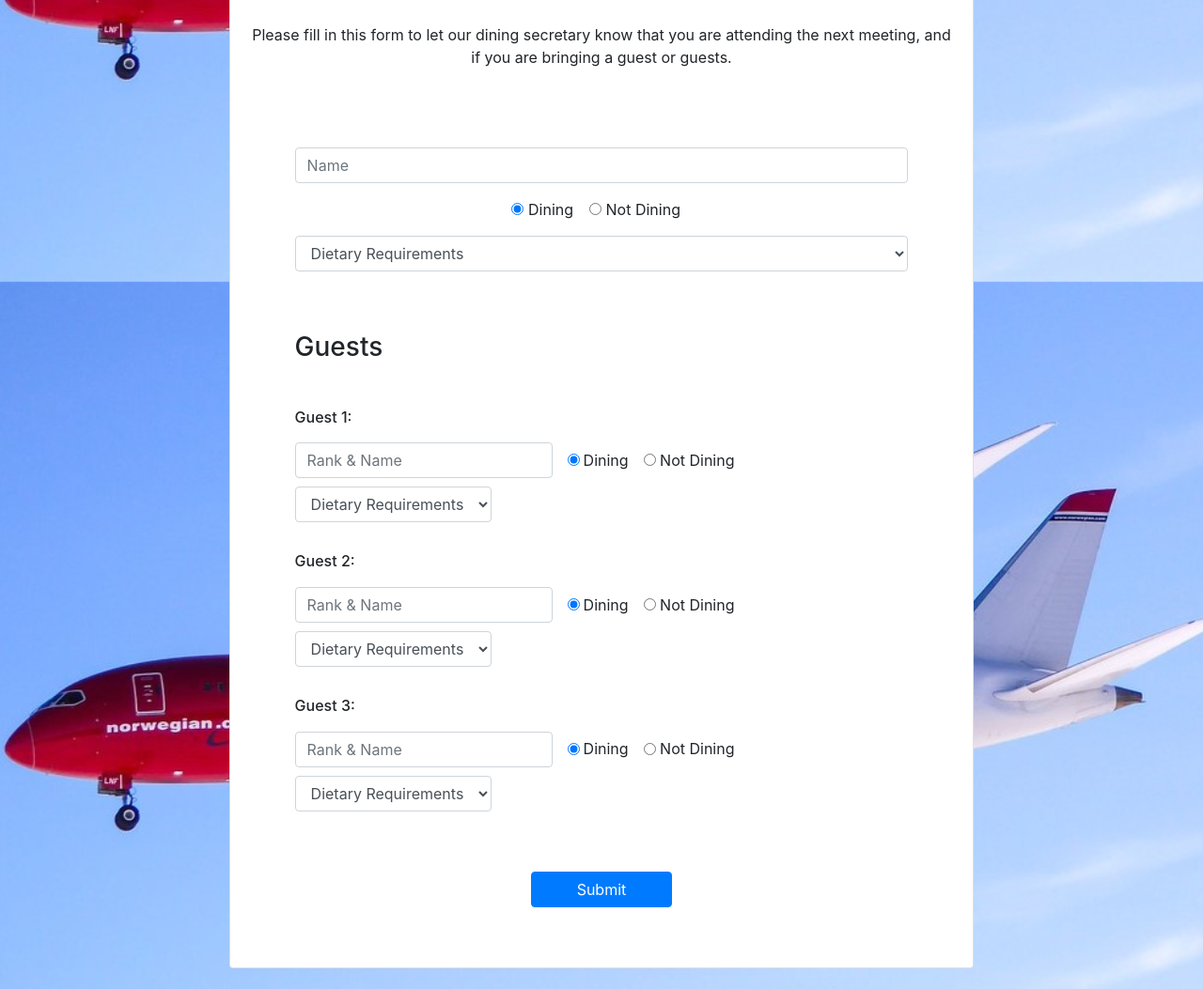
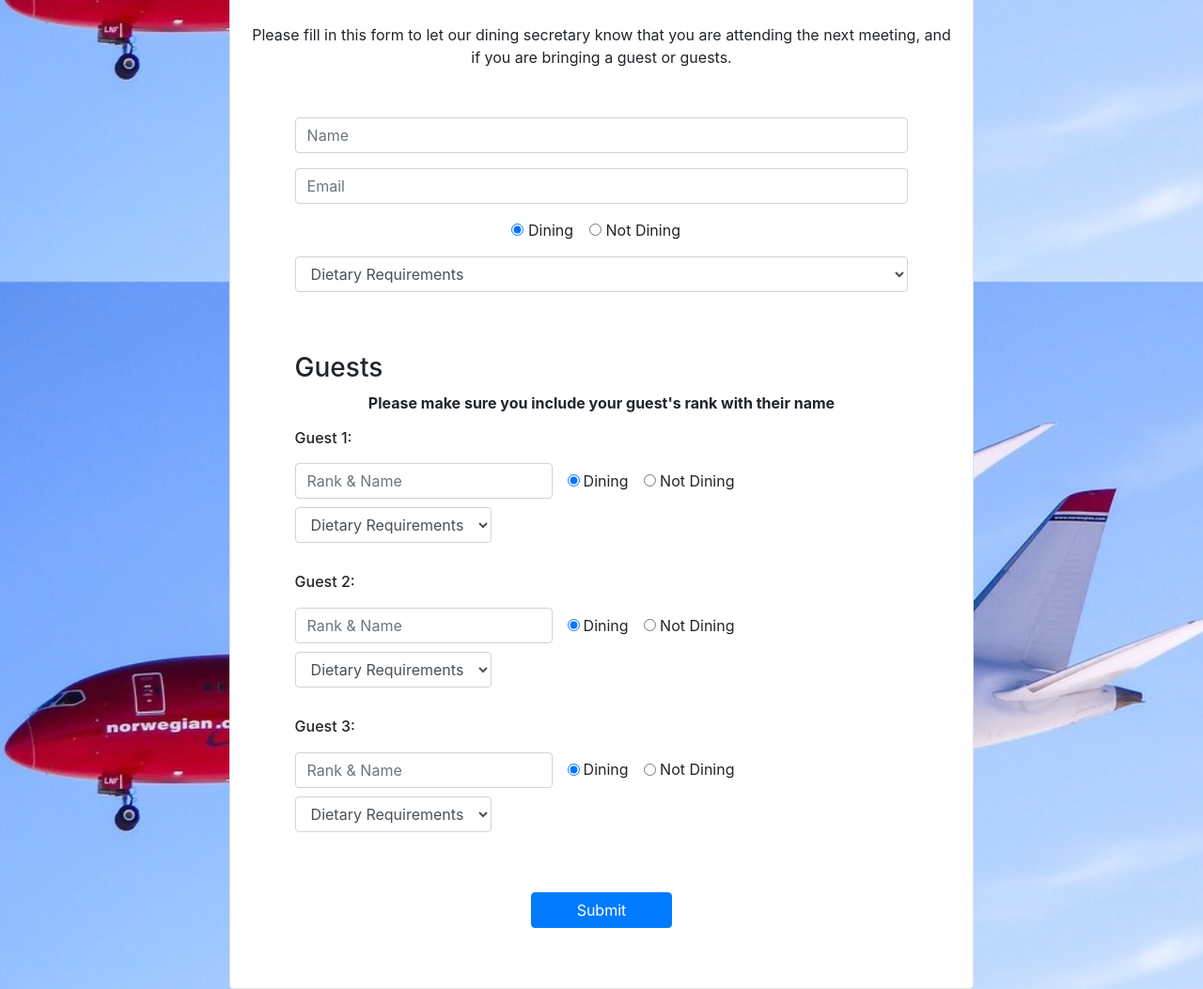
Before and after one commit to tealhorizon87/attendance_form, a plain HTML site: page index.html in a window 1280 px wide. Shown: the part 500-1553 px from the top of the page at 94% size. Drawn offline with nearby package versions, Linux system fonts and the light colour scheme.

Commit message:
Add email field to form and message to guest section

```diff
--- a/assets/js/script.js
+++ b/assets/js/script.js
@@ -27,6 +27,7 @@ function dietSelector(that) {
 function sendMail(contactForm) {
   var formData = {
     "name": contactForm.name.value,
+    "email": contactForm.email.value,
   };
 
   if (contactForm.diet.value == "other") {
--- a/index.html
+++ b/index.html
@@ -50,9 +50,12 @@
                   </div>
                   <div class="row">
                     <div class="col">
-                      <form onsubmit="return sendMail(this);" class="row mt-5 attendance-form" id="attendanceForm">
+                      <form onsubmit="return sendMail(this);" class="row mt-3 attendance-form" id="attendanceForm">
                         <div class="col-10 offset-1 form-group">
                           <input type="text" class="form-control my-auto" name="name" placeholder="Name" required>
+                        </div>
+                        <div class="col-10 offset-1 form-group mt-3">
+                          <input type="email" class="form-control my-auto" name="email" placeholder="Email">
                         </div>
                         <div class="col-12 text-center my-3">
                           <div class="form-check-inline">
@@ -83,7 +86,10 @@
                             style="display: none;" id="otherDiet" name="other-diet" placeholder="Please specify...">
                         </div>
                         <div class="col-10 offset-1">
-                          <h3 class="my-5">Guests</h3>
+                          <h3 class="mt-5">Guests</h3>
+                          <p class="font-weight-bold text-center">
+                            Please make sure you include your guest's rank with their name
+                          </p>
                         </div>
                         <div class="col-10 offset-1 d-flex justify-content-center">
                           <div>
```
